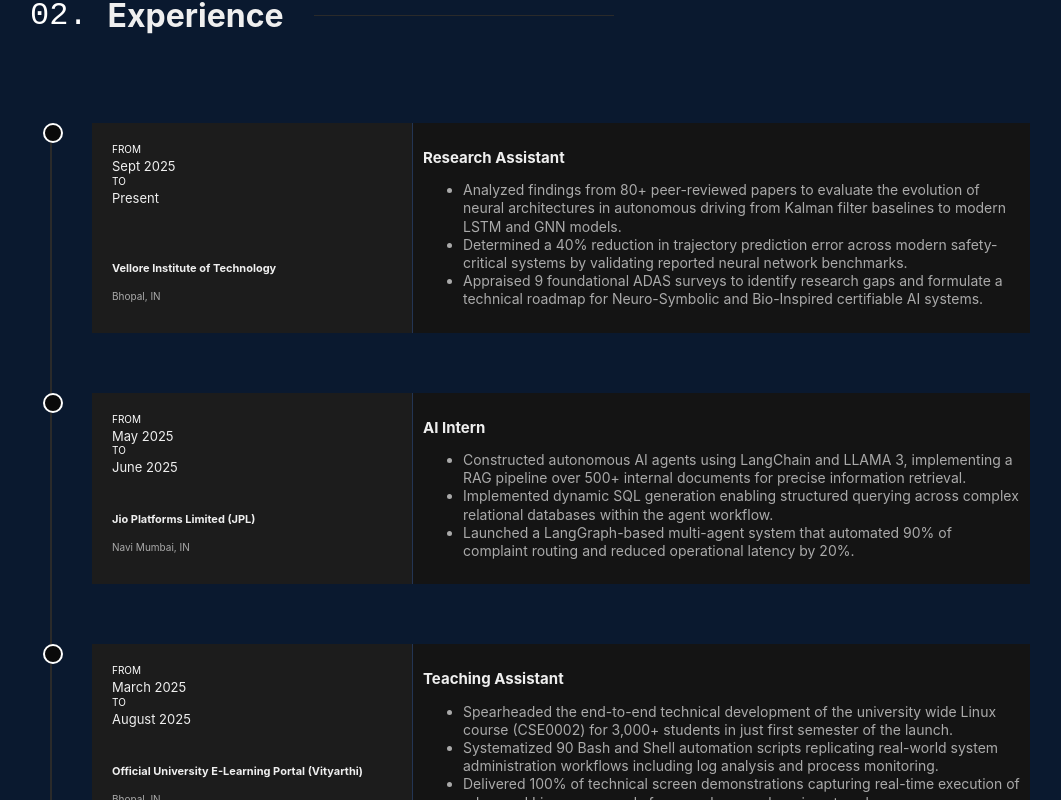
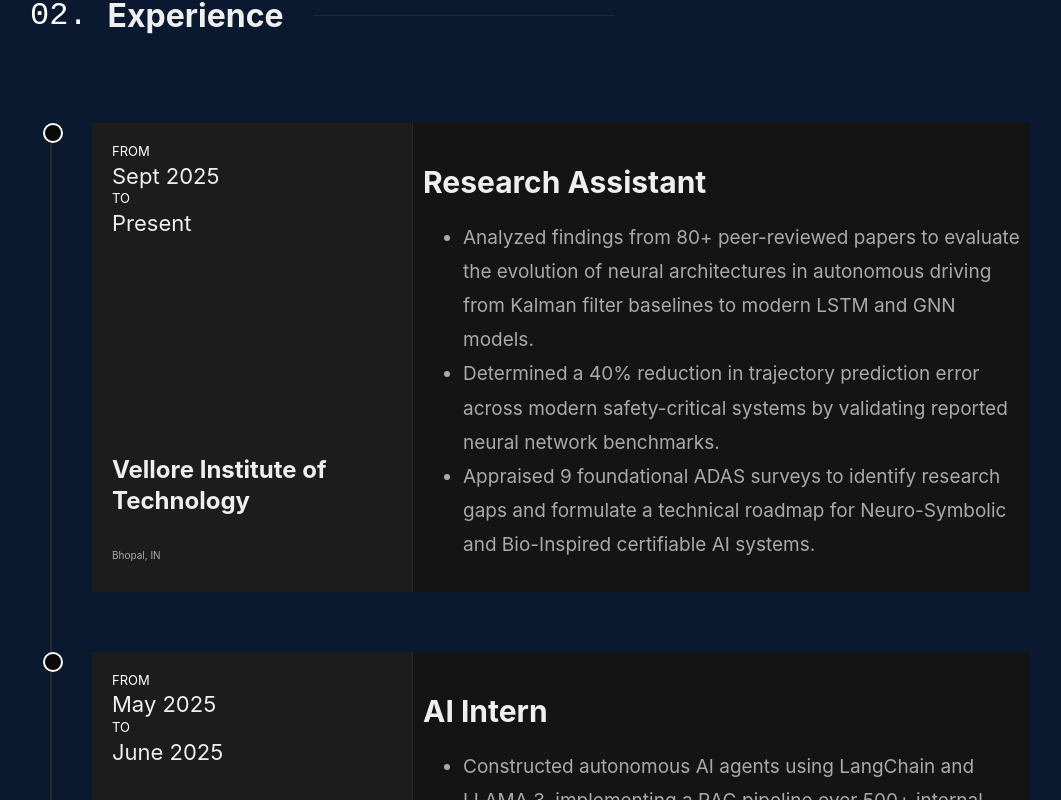
Before and after one commit to anvitvermaa/anvitvermaa.github.io, a Next.js app: page / in a window 1280 px wide. Shown: the part 940-1740 px from the top of the page, without its empty margins (110-1171 px from the left). Built offline with nearby package versions, Linux system fonts and the light colour scheme.

Commit message:
fix: use CSS media query classes for reliable desktop font sizing

```diff
--- a/app/globals.css
+++ b/app/globals.css
@@ -61,6 +61,21 @@ body {
     width: 280px;
     flex-shrink: 0;
     border-bottom: none;
-    border-right: 1px solid #233554;
+    border-right: 1px solid #2a2a2a;
   }
 }
+
+/* Desktop font sizes for card sections */
+.card-title { font-size: 15px; }
+.card-body  { font-size: 14px; line-height: 1.7; }
+.card-company { font-size: 11px; }
+.card-date  { font-size: 13px; }
+.card-label { font-size: 10px; }
+
+@media (min-width: 768px) {
+  .card-title   { font-size: 30px; }
+  .card-body    { font-size: 19px; line-height: 1.8; }
+  .card-company { font-size: 24px; }
+  .card-date    { font-size: 22px; }
+  .card-label   { font-size: 13px; }
+}
--- a/src/components/sections/Education.jsx
+++ b/src/components/sections/Education.jsx
@@ -48,15 +48,15 @@ const Education = () => {
               {/* LEFT COLUMN — shrinks on mobile, full 280px on desktop */}
               <div className="card-left-col bg-[#1c1c1c] p-[20px] md:p-[25px] flex flex-col justify-between">
                 <div>
-                  <div className="font-mono text-[#ffffff] text-[10px] sm:text-[11px] md:text-xs mb-[2px] tracking-wider uppercase">From</div>
-                  <div className="text-[#efefef] font-bold text-[13px] sm:text-[15px] md:text-2xl mb-2 md:mb-4">{edu.range.split(' - ')[0]}</div>
+                  <div className="card-label font-mono text-[#ffffff] tracking-wider uppercase mb-[2px]">From</div>
+                  <div className="card-date text-[#efefef] font-bold mb-2">{edu.range.split(' - ')[0]}</div>
 
-                  <div className="font-mono text-[#ffffff] text-[10px] sm:text-[11px] md:text-xs mb-[2px] tracking-wider uppercase">To</div>
-                  <div className="text-[#efefef] font-bold text-[13px] sm:text-[15px] md:text-2xl mb-3 md:mb-8">{edu.range.split(' - ')[1]}</div>
+                  <div className="card-label font-mono text-[#ffffff] tracking-wider uppercase mb-[2px]">To</div>
+                  <div className="card-date text-[#efefef] font-bold mb-3">{edu.range.split(' - ')[1]}</div>
                 </div>
 
                 <div>
-                  <h4 className="text-[#efefef] font-bold text-[11px] sm:text-[14px] md:text-3xl leading-tight mb-1">{edu.institution}</h4>
+                  <h4 className="card-company text-[#efefef] font-bold leading-tight mb-1">{edu.institution}</h4>
                   <p className="text-[#aaaaaa] font-mono text-[10px] sm:text-[11px] md:text-xs mt-1">{edu.location}</p>
                 </div>
               </div>
--- a/src/components/sections/Jobs.jsx
+++ b/src/components/sections/Jobs.jsx
@@ -74,27 +74,27 @@ const Jobs = () => {
               {/* LEFT COLUMN */}
               <div className="card-left-col bg-[#1c1c1c] p-[20px] md:p-[25px] flex flex-col justify-between">
                 <div>
-                  <div className="font-mono text-[#ffffff] text-[10px] sm:text-[11px] md:text-xs mb-[2px] tracking-wider uppercase">From</div>
-                  <div className="text-[#efefef] font-bold text-[13px] sm:text-[15px] md:text-2xl mb-2 md:mb-4">{job.range.split(' - ')[0]}</div>
+                  <div className="card-label font-mono text-[#ffffff] tracking-wider uppercase mb-[2px]">From</div>
+                  <div className="card-date text-[#efefef] font-bold mb-2">{job.range.split(' - ')[0]}</div>
 
-                  <div className="font-mono text-[#ffffff] text-[10px] sm:text-[11px] md:text-xs mb-[2px] tracking-wider uppercase">To</div>
-                  <div className="text-[#efefef] font-bold text-[13px] sm:text-[15px] md:text-2xl mb-3 md:mb-8">{job.range.split(' - ')[1] || 'Present'}</div>
+                  <div className="card-label font-mono text-[#ffffff] tracking-wider uppercase mb-[2px]">To</div>
+                  <div className="card-date text-[#efefef] font-bold mb-3">{job.range.split(' - ')[1] || 'Present'}</div>
                 </div>
 
                 <div>
-                  <h4 className="text-[#efefef] font-bold text-[11px] sm:text-[14px] md:text-3xl leading-tight mb-1">{job.company}</h4>
-                  <p className="text-[#aaaaaa] font-mono text-[10px] sm:text-[11px] md:text-xs mt-1">{job.location}</p>
+                  <h4 className="card-company text-[#efefef] font-bold leading-tight mb-1">{job.company}</h4>
+                  <p className="text-[#aaaaaa] font-mono text-[10px] sm:text-[11px] mt-1">{job.location}</p>
                 </div>
               </div>
 
               {/* RIGHT COLUMN */}
               <div className="flex-1 p-[10px] sm:p-[18px] md:p-[25px] min-w-0 overflow-hidden">
-                <h3 className="text-[15px] sm:text-[18px] md:text-[32px] font-bold text-[#efefef] mb-[10px] md:mb-[20px] group-hover:text-[#ffffff] transition-colors duration-300">
+                <h3 className="card-title font-bold text-[#efefef] mb-[10px] group-hover:text-[#ffffff] transition-colors duration-300">
                   {job.title}
                 </h3>
 
                 <div
-                  className="text-[#aaaaaa] text-[14px] sm:text-[14px] md:text-[22px] leading-relaxed [&>li]:mb-[10px] [&>li]:relative [&>li]:pl-[18px] [&>li]:before:content-['▹'] [&>li]:before:absolute [&>li]:before:left-0 [&>li]:before:text-[#ffffff]"
+                  className="card-body text-[#aaaaaa] leading-relaxed [&>li]:mb-[10px] [&>li]:relative [&>li]:pl-[18px] [&>li]:before:content-['▹'] [&>li]:before:absolute [&>li]:before:left-0 [&>li]:before:text-[#ffffff]"
                   dangerouslySetInnerHTML={{ __html: `<ul>${job.html}</ul>` }}
                 />
               </div>
```
